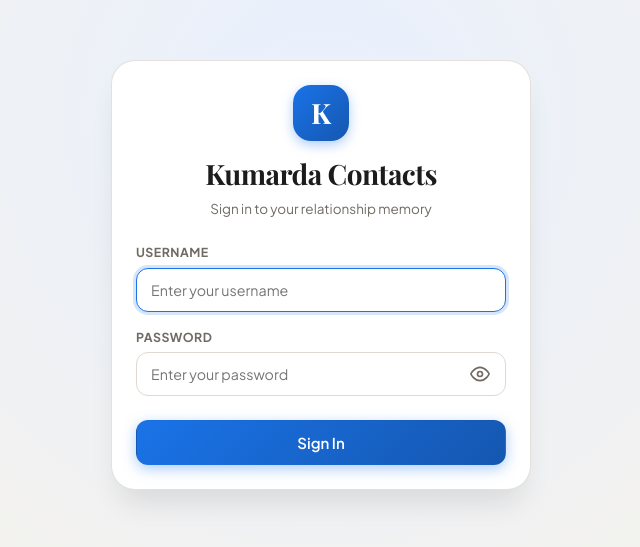
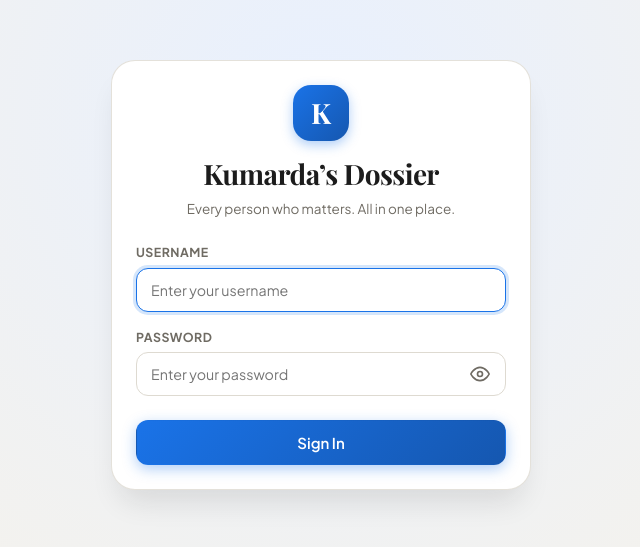
Before and after one commit to bhuvakrish08/kumar-frontend, a Next.js app: page / in a window 1280 px wide. Shown: the part 125-672 px from the top of the page, without its empty margins (319-959 px from the left). Built offline with nearby package versions, Linux system fonts and the light colour scheme; no server answers; a web font is replaced by a local one.

Commit message:
Initial commit

```diff
--- a/src/app/layout.js
+++ b/src/app/layout.js
@@ -1,8 +1,8 @@
 import './globals.css';
 
 export const metadata = {
-  title: 'Kumarda Contacts | Executive Relationship Memory',
-  description: 'Your private relationship memory, contact management, and narrative biography system.'
+  title: 'Kumarda’s Dossier | Every person who matters. All in one place.',
+  description: 'Every person who matters. All in one place.'
 };
 
 export const viewport = {
--- a/src/app/page.js
+++ b/src/app/page.js
@@ -84,7 +84,7 @@ export default function LoginPage() {
               marginBottom: '4px',
             }}
           >
-            Kumarda Contacts
+            Kumarda’s Dossier
           </h1>
 
           <p
@@ -93,7 +93,7 @@ export default function LoginPage() {
               fontSize: '0.9rem',
             }}
           >
-            Sign in to your relationship memory
+            Every person who matters. All in one place.
           </p>
         </div>
 
--- a/src/components/Header.js
+++ b/src/components/Header.js
@@ -30,8 +30,8 @@ export default function Header() {
         <Link href="/dashboard" className="brand-wrap">
           <div className="brand-icon">K</div>
           <div>
-            <div className="brand">Kumarda Contacts</div>
-            <div className="subtle">Executive Relationship Memory</div>
+            <div className="brand">Kumarda’s Dossier</div>
+            <div className="subtle">Every person who matters. All in one place.</div>
           </div>
         </Link>
         <nav className="nav">
--- a/src/components/Navbar.js
+++ b/src/components/Navbar.js
@@ -15,7 +15,7 @@ export default function Navbar({ user, onLogout }) {
     }}>
       <div style={{ display: 'flex', alignItems: 'center', gap: '1.5rem' }}>
         <Link href="/dashboard" style={{ textDecoration: 'none', color: '#0f172a', fontWeight: 700, fontSize: '1.25rem' }}>
-          Kumarda Contacts
+          Kumarda’s Dossier
         </Link>
       </div>
       {user && (
```
